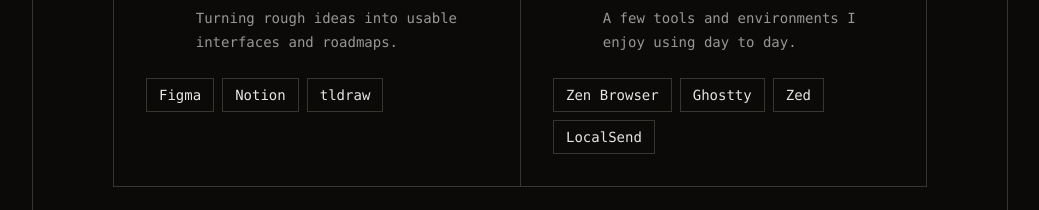
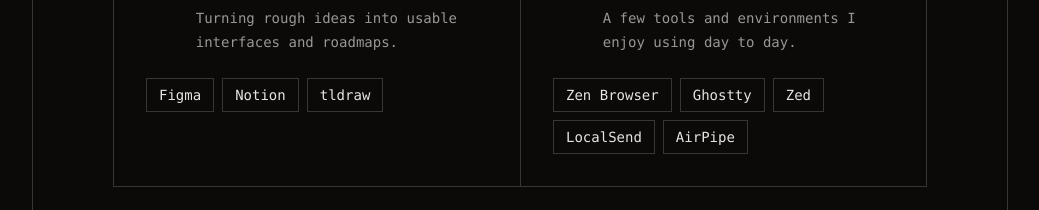
Before and after one commit to ESHAYAT102/portfolio, a React (Vite) app: page / in a window 1280 px wide. Shown: the part 1340-1550 px from the top of the page, without its empty margins (120-1159 px from the left). Built offline with nearby package versions, Linux system fonts and the light colour scheme.

Commit message:
Update TechStack.tsx

```diff
--- a/src/sections/TechStack.tsx
+++ b/src/sections/TechStack.tsx
@@ -35,7 +35,7 @@
   {
     title: "Apps I Like",
     description: "A few tools and environments I enjoy using day to day.",
-    tools: ["Zen Browser", "Ghostty", "Zed", "LocalSend"],
+    tools: ["Zen Browser", "Ghostty", "Zed", "LocalSend", "AirPipe"],
   },
 ];
 
```
